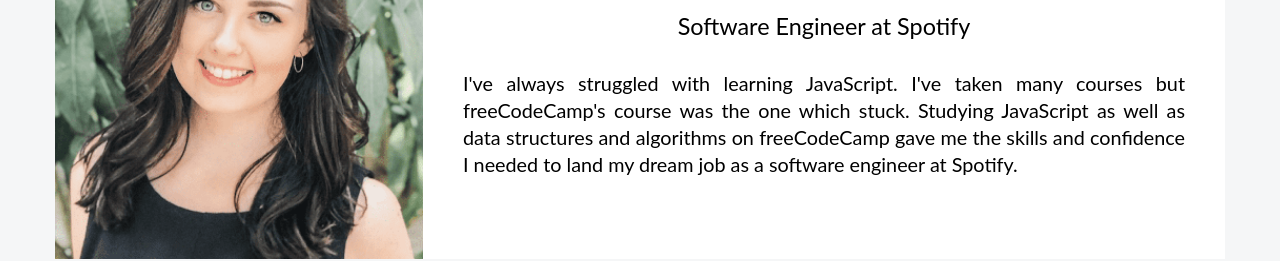
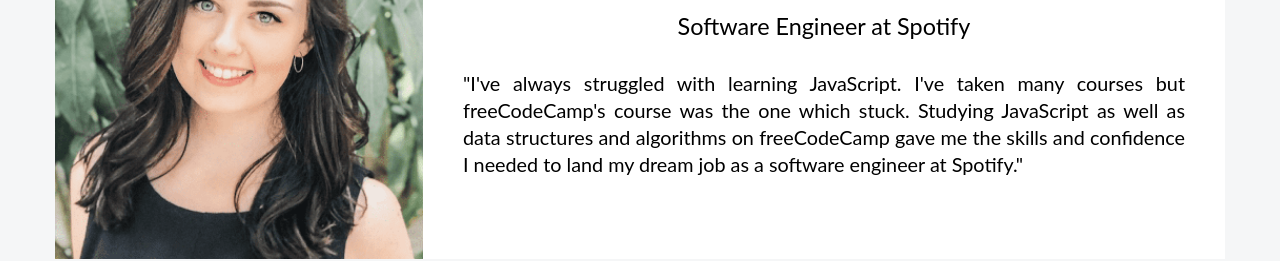
Before and after one commit to cronero95/react-freecodecamp-testimony, a React (Create React App) app: page / in a window 1280 px wide. Shown: the part 395-656 px from the top of the page. Built offline with nearby package versions, Linux system fonts and the light colour scheme.

Commit message:
Modified 'Testimony.js' to recieve props.
Instead of using hardcode in our 'Testimony.js' component, we use props.
Modified the 'App.js' file to pass props to 'Testimony.js'.

```diff
--- a/src/App.js
+++ b/src/App.js
@@ -8,7 +8,13 @@
         <h1>
         Here is what our alumni say about freeCodeCamp:
         </h1>
-        <Testimony/>
+        <Testimony
+          name = 'Emma Bostian'
+          country = 'Sweden'
+          job = 'Software Engineer'
+          company = 'Spotify'
+          testimony = "I've always struggled with learning JavaScript. I've taken many courses but freeCodeCamp's course was the one which stuck. Studying JavaScript as well as data structures and algorithms on freeCodeCamp gave me the skills and confidence I needed to land my dream job as a software engineer at Spotify."
+        />
       </div>
     </div>
   );
--- a/src/components/Testimony.js
+++ b/src/components/Testimony.js
@@ -1,7 +1,7 @@
 import '../style-sheets/Testimony.css'
 import React from 'react';
 
-function Testimony() {
+function Testimony(props) {
   return (
     <div className='testimony-wrapper'>
       <img
@@ -11,13 +11,13 @@
       />
       <div className='testimony-text-wrapper'>
         <p className='testimony-name'>
-          Emma Bostian from Sweden
+          {props.name} from {props.country}
         </p>
         <p className='testimony-job'>
-          Software Engineer at Spotify
+          {props.job} at {props.company}
         </p>
         <p className='testimony-text'>
-          I've always struggled with learning JavaScript. I've taken many courses but freeCodeCamp's course was the one which stuck. Studying JavaScript as well as data structures and algorithms on freeCodeCamp gave me the skills and confidence I needed to land my dream job as a software engineer at Spotify.
+          "{props.testimony}"
         </p>
       </div>
     </div>
```
